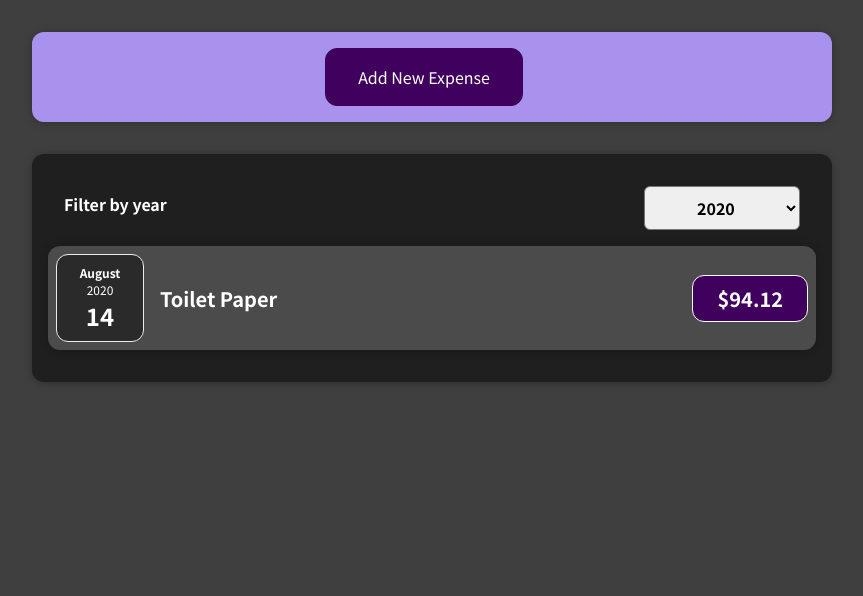
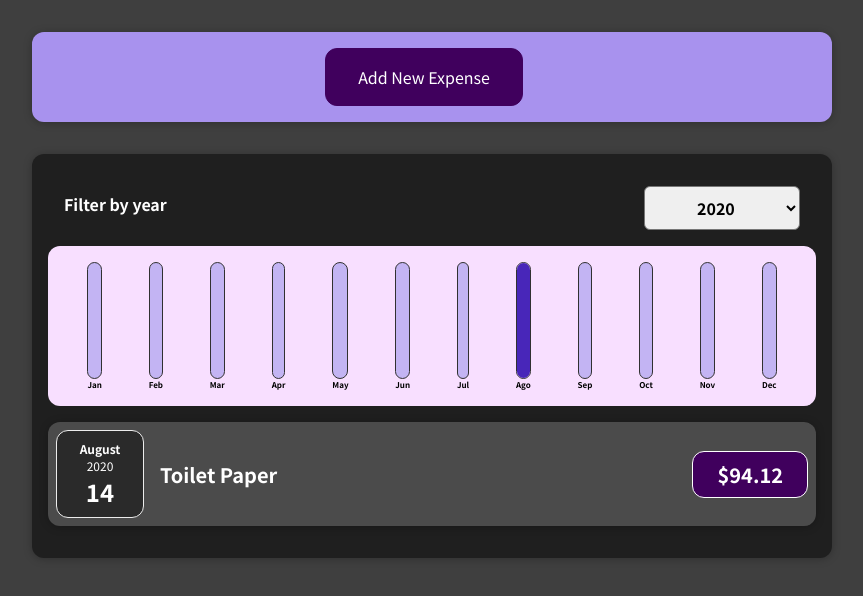
Before and after one commit to olivergarciarg/react-training, a React (Create React App) app in the folder react-complete-guide/: page / in a window 1280 px wide. Shown: the top 596 px of the page, without its empty margins (208-1071 px from the left). Built offline with nearby package versions, Linux system fonts and the light colour scheme.

Commit message:
start of section 4 video 74

```diff
--- a/react-complete-guide/src/components/Chart/Chart.js
+++ b/react-complete-guide/src/components/Chart/Chart.js
@@ -4,13 +4,16 @@
 import ChartBar from './ChartBar';
 
 const Chart = (props) => {
+  const dataPointsValues = props.dataPoints.map(dataPoint => dataPoint.value);
+  const totalMaximun = Math.max(...dataPointsValues);
+
   return (
-    <div>
+    <div className='chart'>
       {props.dataPoints.map((dataPoint) => (
         <ChartBar
           key={dataPoint.label}
           value={dataPoint.value}
-          maxValue={null}
+          maxValue={totalMaximun}
           label={dataPoint.label}/>)
       )}
     </div>
--- a/react-complete-guide/src/components/Expenses/Expenses.js
+++ b/react-complete-guide/src/components/Expenses/Expenses.js
@@ -4,6 +4,7 @@
 import './Expenses.css';
 import ExpensesFilter from './ExpensesFilter';
 import ExpensesList from './ExpensesList';
+import ExpensesChart from './ExpensesChart';
 
 const Expenses = (props) => {
   const [filteredYear, setFilteredYear] = useState('2020');
@@ -19,6 +20,7 @@
     <div>
       <Card className='expenses'>
         <ExpensesFilter selected={filteredYear} onChangeFilter={filterChangeHandler}/>
+        <ExpensesChart expenses={filteredExpenses}/>
         <ExpensesList items={filteredExpenses}/>
       </Card>
     </div>
--- /dev/null
+++ b/react-complete-guide/src/components/Expenses/ExpensesChart.js
@@ -0,0 +1,31 @@
+import React from 'react'
+
+import Chart from '../Chart/Chart';
+
+const ExpensesChart = (props) => {
+  const chartDataPoints = [
+    {label: 'Jan', value: 0},
+    {label: 'Feb', value: 0},
+    {label: 'Mar', value: 0},
+    {label: 'Apr', value: 0},
+    {label: 'May', value: 0},
+    {label: 'Jun', value: 0},
+    {label: 'Jul', value: 0},
+    {label: 'Ago', value: 0},
+    {label: 'Sep', value: 0},
+    {label: 'Oct', value: 0},
+    {label: 'Nov', value: 0},
+    {label: 'Dec', value: 0},
+  ];
+
+  for (const expense of props.expenses) {
+    const expenseMonth = expense.date.getMonth();
+    chartDataPoints[expenseMonth].value += expense.amount;
+  }
+
+  return (
+    <Chart dataPoints={chartDataPoints}/>
+  )
+};
+
+export default ExpensesChart;
--- a/react-complete-guide/src/components/NewExpense/ExpenseForm.js
+++ b/react-complete-guide/src/components/NewExpense/ExpenseForm.js
@@ -51,7 +51,7 @@
 
     const expenseData = {
       title: enteredTitle,
-      amount: enteredAmount,
+      amount: +enteredAmount,
       date: new Date(enteredDate)
     }
 
```
Also changed, not shown: 1 other file (tests, documents, lock files or other folders).
